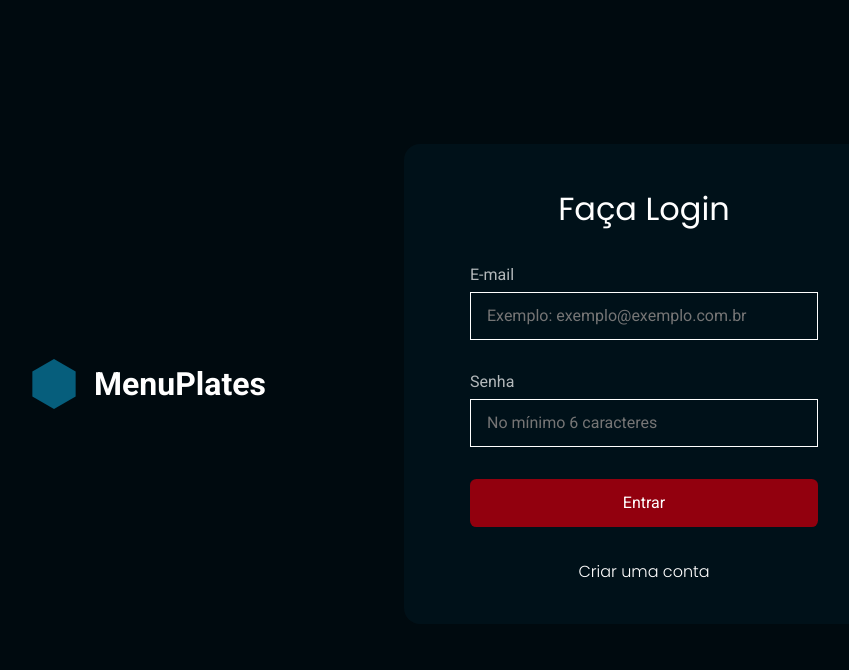
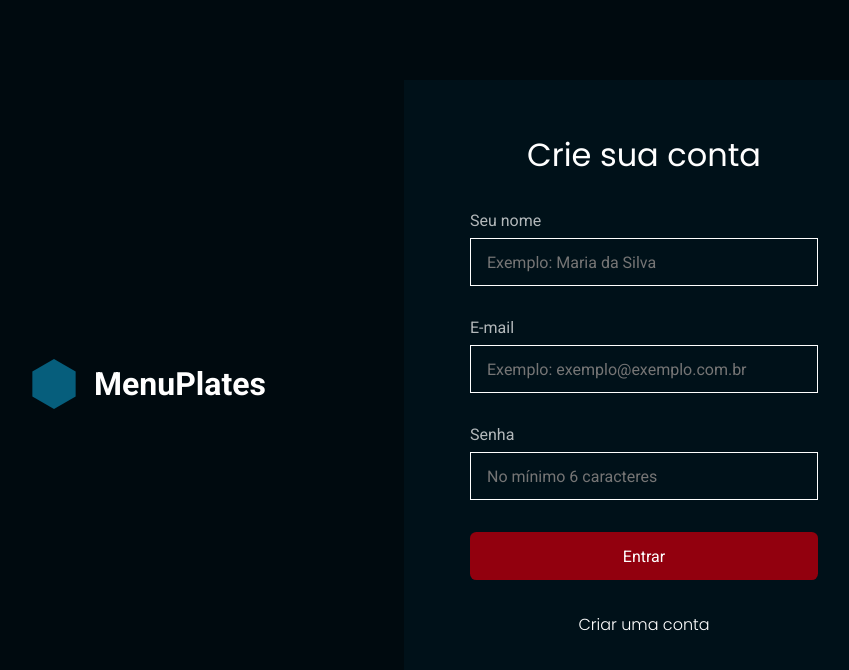
Before and after one commit to iuryescano/MenuPlates, a React (Vite) app: page / in a window 1280 px wide. Shown: the top 670 px of the page, without its empty margins (244-1093 px from the left). Built offline with nearby package versions, Linux system fonts and the light colour scheme.

Commit message:
:sparkles: feat: SignUp page created in project

```diff
--- a/src/main.jsx
+++ b/src/main.jsx
@@ -4,14 +4,14 @@ import { ThemeProvider } from 'styled-components';
 
 import theme from './styles/theme';
 import GlobalStyles from './styles/global';
-import { SignIn } from './pages/SignIn';
+import { SignUp } from './pages/SignUp';
 
 
 ReactDOM.createRoot(document.getElementById('root')).render(
   <React.StrictMode>
     <ThemeProvider theme={theme}>
       <GlobalStyles />
-      <SignIn />
+      <SignUp />
     </ThemeProvider>
   </React.StrictMode>,
 )
--- /dev/null
+++ b/src/pages/SignUp/index.jsx
@@ -0,0 +1,51 @@
+import {
+  Container,
+  Content,
+  LogoBox,
+  FildBox,
+  Input,
+  Border,
+  Logo,
+  ButtonEnter
+} from "./styles";
+import React from "react";
+
+export function SignUp() {
+  return (
+    <Container>
+      <main>
+        <Content>
+          <LogoBox>
+            <Logo>
+                <svg width="48" height="50" viewBox="0 0 26 30" fill="none" xmlns="http://www.w3.org/2000/svg">
+                    <path d="M13 0L25.9904 7.5V22.5L13 30L0.00961876 22.5V7.5L13 0Z" fill="#065E7C"/>
+                </svg>
+                MenuPlates
+            </Logo>
+          </LogoBox>
+          <FildBox>
+            <Border>
+              <h1>Crie sua conta</h1>
+              <Input>
+                <p>Seu nome</p>
+                <input type="text" placeholder="Exemplo: Maria da Silva"/>
+              </Input>
+              <Input>
+                <p>E-mail</p>
+                <input type="text" placeholder="Exemplo: exemplo@exemplo.com.br"/>
+              </Input>
+              <Input>
+                <p>Senha</p>
+                <input type="password" placeholder="No mínimo 6 caracteres"/>
+              </Input>
+              <ButtonEnter>
+                Entrar
+              </ButtonEnter>
+              <a href="#">Criar uma conta</a>
+            </Border>
+          </FildBox>
+        </Content>
+      </main>
+    </Container>
+  );
+}
--- /dev/null
+++ b/src/pages/SignUp/styles.js
@@ -0,0 +1,112 @@
+import styled from "styled-components";
+
+export const Container = styled.div`
+  display: flex;
+  flex-direction: column;
+  height: 100vh; /* Garante que o container ocupa toda a altura da tela */
+  width: 100%;
+
+  /* Evita rolagem lateral */
+  overflow-x: hidden;
+
+  > main {
+    display: flex;
+    justify-content: center;
+    align-items: center;
+    flex-direction: column;
+    flex: 1; /* Faz o conteúdo expandir para ocupar o espaço disponível */
+  }
+`;
+
+export const Content = styled.div`
+  height: 100%; /* Ajuste automático do espaço disponível */
+  width: 80%;
+  max-width: 100%; /* Opcional: Defina um limite para a largura */
+  max-height: 80%;
+  margin: 0 auto; /* Centraliza horizontalmente */
+  padding: 1rem; /* Espaçamento interno */
+  box-sizing: border-box; /* Inclui padding/border no cálculo da largura/altura */
+  overflow-y: auto; /* Adiciona rolagem vertical somente se necessário */
+  display: flex;
+`;
+
+export const LogoBox = styled.div`
+  display: flex;
+  justify-content: center;
+  margin-bottom: 2rem;
+  width: 50%;
+  align-items: center;
+`
+
+export const Logo = styled.div`
+  display: flex;
+  justify-content: space-between;
+  align-items: center;
+  font-size: 2rem;
+  font-weight: bold;
+  font-family: 'Roboto', sans-serif;
+  gap: 1rem;
+`;
+
+export const FildBox = styled.div`
+  display: flex;
+  justify-content: center;
+  align-items: center;
+  margin-bottom: 2rem;
+  width: 50%;
+`
+
+export const Border = styled.div`
+  display: flex;
+  flex-direction: column;
+  align-items: center;
+  justify-content: center;
+  gap: 2rem;
+  width: 30rem;
+  height: 40rem;
+  border-radius: 1rem;
+  background-color: ${({ theme }) => theme.COLORS.BLACK_700};
+
+  > h1 {
+    font-family: Poppins;
+    font-weight: 400;
+  }
+
+  >a {
+    text-decoration: none;
+    color: white;
+    font-family: Poppins;
+    font-weight: 300;
+    font-size: 1rem;
+  }
+`
+
+export const Input = styled.div`
+  display: flex;
+  flex-direction: column;
+  width: 21.75rem;
+  gap: 0.5rem;
+
+  >p {
+    opacity: 70%;
+  }
+
+  >input {
+    border: 1px solid white;
+    height: 3rem;
+    background-color: ${({ theme }) => theme.COLORS.BLACK_700};
+    color: white;
+    padding: 1rem;
+    outline: none;
+  }
+`;
+
+
+export const ButtonEnter = styled.button`
+  width: 21.75rem;
+  height: 3rem;
+  background-color: ${({ theme }) => theme.COLORS.RED_300};
+  color: white;
+  border-radius: 0.4rem;
+  border: none;
+`
```
